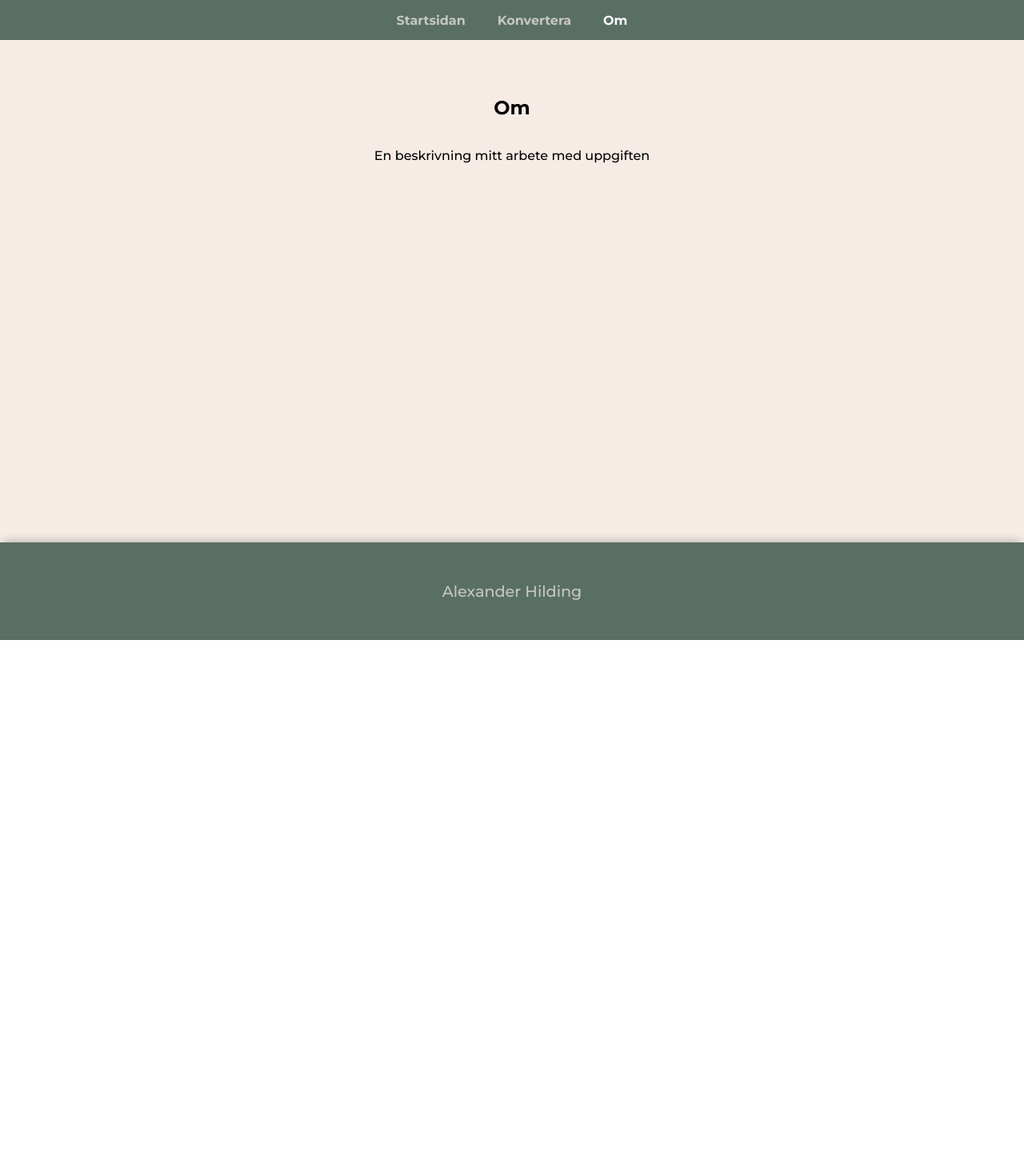
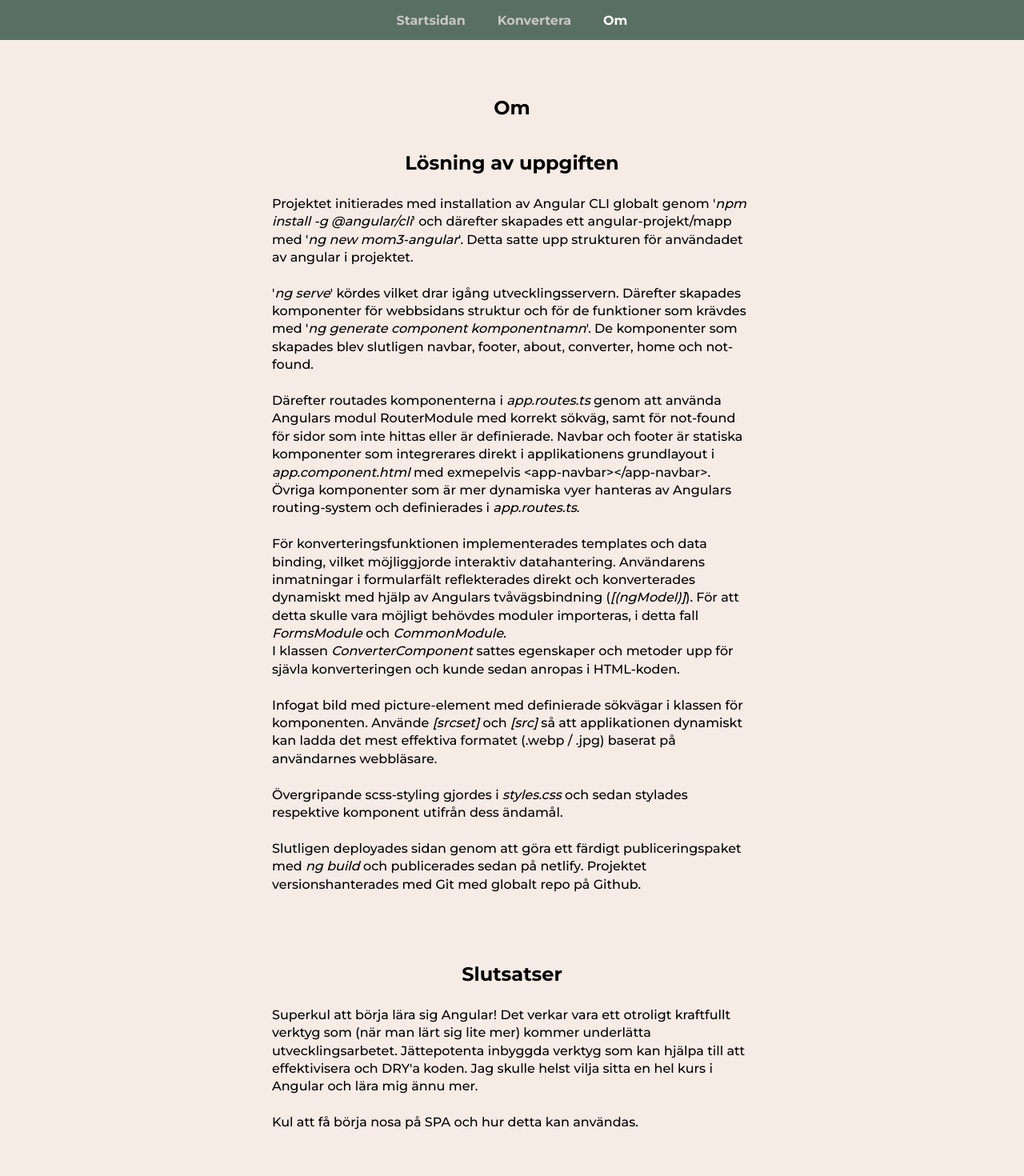
Before and after one commit to hildingx/dt_208g_mom3, an Angular app: page /about in a window 1280 px wide. Shown: the top 1470 px of the page at 80% size. Before the commit the page ends 800 px from the top, so only its background shows below. Built offline with nearby package versions, Linux system fonts and the light colour scheme.

Commit message:
Skrivit text på om-sidan + övergripande småändringar.

```diff
--- a/src/app/pages/about/about.component.html
+++ b/src/app/pages/about/about.component.html
@@ -1,5 +1,39 @@
-<div class="about-wrapper">
-    <h2>Om</h2>
+<section>
+    <h1>Om</h1>
+    <h2>Lösning av uppgiften</h2>
+    <p>
+        Projektet initierades med installation av Angular CLI globalt genom '<em>npm install -g &#64;angular/cli</em>' och
+        därefter skapades ett angular-projekt/mapp med '<em>ng new mom3-angular</em>'. Detta satte upp strukturen för användadet av angular i projektet.
+        <br><br>
+        '<em>ng serve</em>' kördes vilket drar igång utvecklingsservern. Därefter skapades komponenter för webbsidans struktur och för de funktioner som krävdes
+        med '<em>ng generate component komponentnamn</em>'.
+        De komponenter som skapades blev slutligen navbar, footer, about, converter, home och not-found.
+        <br><br>
+        Därefter routades komponenterna i <em>app.routes.ts</em> genom att använda Angulars modul RouterModule med korrekt sökväg, samt för not-found för sidor som inte hittas eller är definierade.
+        Navbar och footer är statiska komponenter som integrerares direkt i applikationens grundlayout i <em>app.component.html</em> med exmepelvis &lt;app-navbar&gt;&lt;/app-navbar&gt;.
+        Övriga komponenter som är mer dynamiska vyer hanteras av Angulars routing-system och definierades i <em>app.routes.ts</em>.
+        <br><br>
+        För konverteringsfunktionen implementerades templates och data binding, vilket möjliggjorde interaktiv datahantering. Användarens inmatningar i formularfält reflekterades direkt och konverterades
+        dynamiskt med hjälp av Angulars tvåvägsbindning (<em>[(ngModel)]</em>). För att detta skulle vara möjligt behövdes moduler importeras, i detta fall <em>FormsModule</em> och <em>CommonModule</em>.
+        <br>
+        I klassen <em>ConverterComponent</em> sattes egenskaper och metoder upp för sjävla konverteringen och kunde sedan anropas i HTML-koden.
+        <br><br>
+        Infogat bild med picture-element med definierade sökvägar i klassen för komponenten. Använde <em>[srcset]</em> och <em>[src]</em> så att
+        applikationen dynamiskt kan ladda det mest effektiva formatet (.webp / .jpg) baserat på användarnes webbläsare.
+        <br><br>
+        Övergripande scss-styling gjordes i <em>styles.css</em> och sedan stylades respektive komponent utifrån dess ändamål.
+        <br><br>
+        Slutligen deployades sidan genom att göra ett färdigt publiceringspaket med <em>ng build</em> och publicerades sedan på netlify.
+        Projektet versionshanterades med Git med globalt repo på Github.
+    </p>
+</section>
 
-    <p>En beskrivning mitt arbete med uppgiften</p>
-</div>
+<section>
+    <h2>Slutsatser</h2>
+    <p>
+        Superkul att börja lära sig Angular! Det verkar vara ett otroligt kraftfullt verktyg som (när man lärt sig lite mer) kommer underlätta utvecklingsarbetet.
+        Jättepotenta inbyggda verktyg som kan hjälpa till att effektivisera och DRY'a koden. Jag skulle helst vilja sitta en hel kurs i Angular och lära mig ännu mer.
+        <br><br>
+        Kul att få börja nosa på SPA och hur detta kan användas.
+    </p>
+</section>
--- a/src/app/pages/about/about.component.scss
+++ b/src/app/pages/about/about.component.scss
@@ -1,7 +1,21 @@
-.about-wrapper {
+section {
     display: flex;
     flex-direction: column;
     align-items: center;
     margin: 20px;
     margin-top: 50px;
+
+    h2 {
+        margin-bottom: 10px;
+    }
+
+    p {
+        line-height: 1.4;
+        width: 80%;
+        max-width: 600px;
+    }
+
+    &:last-of-type {
+        margin-bottom: 60px;
+    }
 }
--- a/src/app/pages/converter/converter.component.html
+++ b/src/app/pages/converter/converter.component.html
@@ -4,7 +4,7 @@
     <h2>Konvertera mellan meter och fot</h2>
     <div class="convert-box">
         <div class="convert">
-            <label for="meter">Meter</label>
+            <label for="meter">Meter till fot</label>
             <br>
             <!-- Inputfält för meter, uppdaterar värdet och konverterar till fot vid varje inmatning genom metoden 'convertToFeet' -->
             <input type="number" id="meter" [(ngModel)]="meter" (input)="convertToFeet()" placeholder="Ange meter">
@@ -12,7 +12,7 @@
             <p *ngIf="feetResult !== null">{{ meter }} meter är {{ feetResult | number:'1.0-2' }} fot</p>
         </div>
         <div class="convert">
-            <label for="feet">Fot</label>
+            <label for="feet">Fot till meter</label>
             <br>
             <input type="number" id="feet" [(ngModel)]="feet" (input)="convertToMeter()" placeholder="Ange fot">
             <p *ngIf="meterResult !== null">{{ feet }} fot är {{ meterResult | number:'1.0-2' }} meter</p>
@@ -22,14 +22,14 @@
     <h2>Konvertera mellan Celsius och Fahrenheit</h2>
     <div class="convert-box">
         <div class="convert">
-            <label for="celcius">Celsius</label>
+            <label for="celcius">Celsius till Fahrenheit</label>
             <br>
             <input type="number" id="celcius" [(ngModel)]="celsius" (input)="convertToFahrenheit()" placeholder="Ange Celsius">
             <p *ngIf="fahResult !== null">{{ celsius }} °C är {{ fahResult | number:'1.0-2' }} °F</p>
         </div>
 
         <div class="convert">
-            <label for="fahrenheit">Fahrenheit</label>
+            <label for="fahrenheit">Fahrenheit till Celcius</label>
             <br>
             <input type="number" id="fahrenheit" [(ngModel)]="fahrenheit" (input)="convertToCelsius()" placeholder="Ange Fahrenheit">
             <p *ngIf="celResult !== null">{{ fahrenheit }} °F är {{ celResult | number:'1.0-2' }} °C</p>
--- a/src/app/pages/home/home.component.html
+++ b/src/app/pages/home/home.component.html
@@ -1,8 +1,9 @@
 <div class="home-wrapper">
-    <h1>Startsidan</h1>
+  <h1>Angular</h1>
+  <h2>DT208G - Moment 3</h2>
 
-    <picture>
-        <source [srcset]="codeImgWebp" type="image/webp">
-        <img [src]="codeImgJpg" alt="Programmerare bakom datorskärm">
-      </picture>
+  <picture>
+    <source [srcset]="codeImgWebp" type="image/webp">
+    <img [src]="codeImgJpg" alt="Programmerare bakom datorskärm">
+  </picture>
 </div>
--- a/src/index.html
+++ b/src/index.html
@@ -1,5 +1,5 @@
 <!doctype html>
-<html lang="en">
+<html lang="sv">
 <head>
   <meta charset="utf-8">
   <title>Moment 3 - Angular</title>
```
